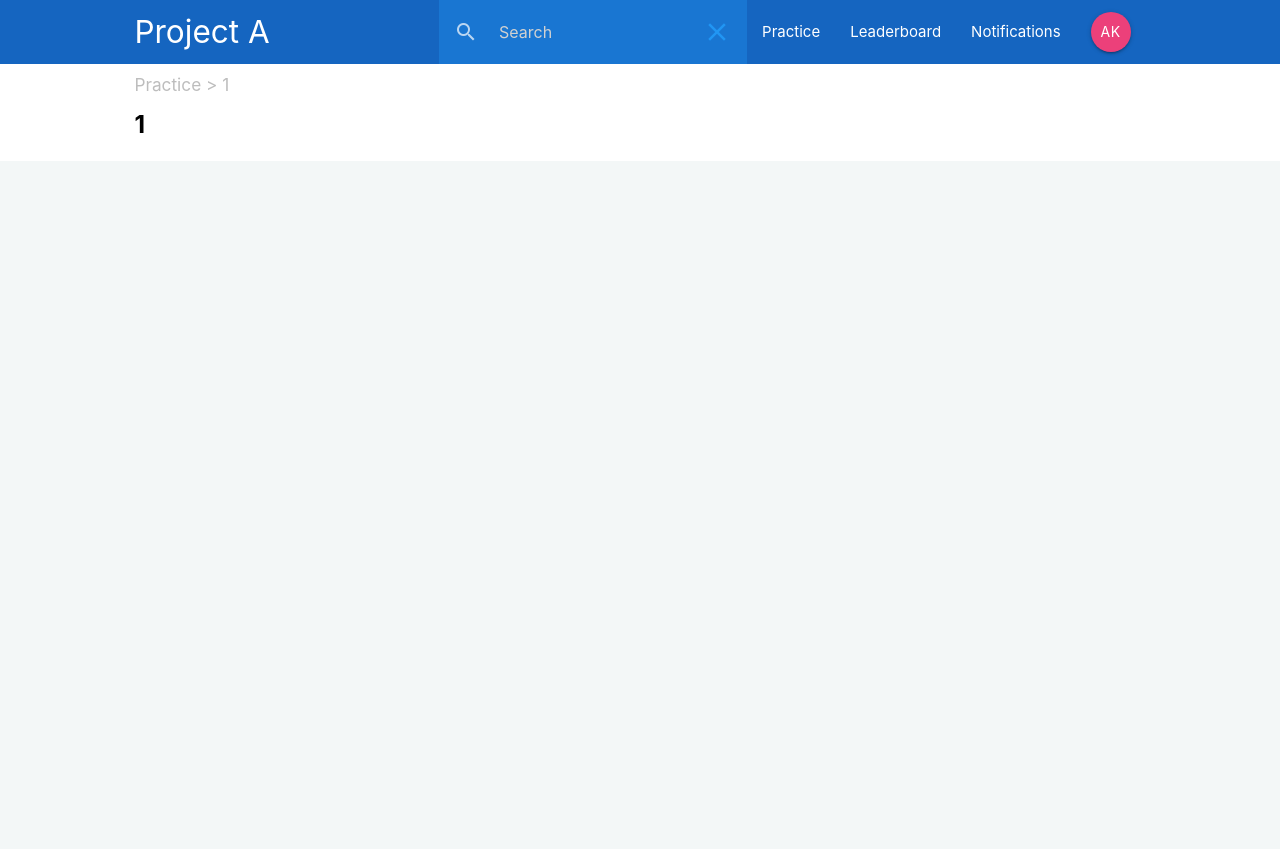
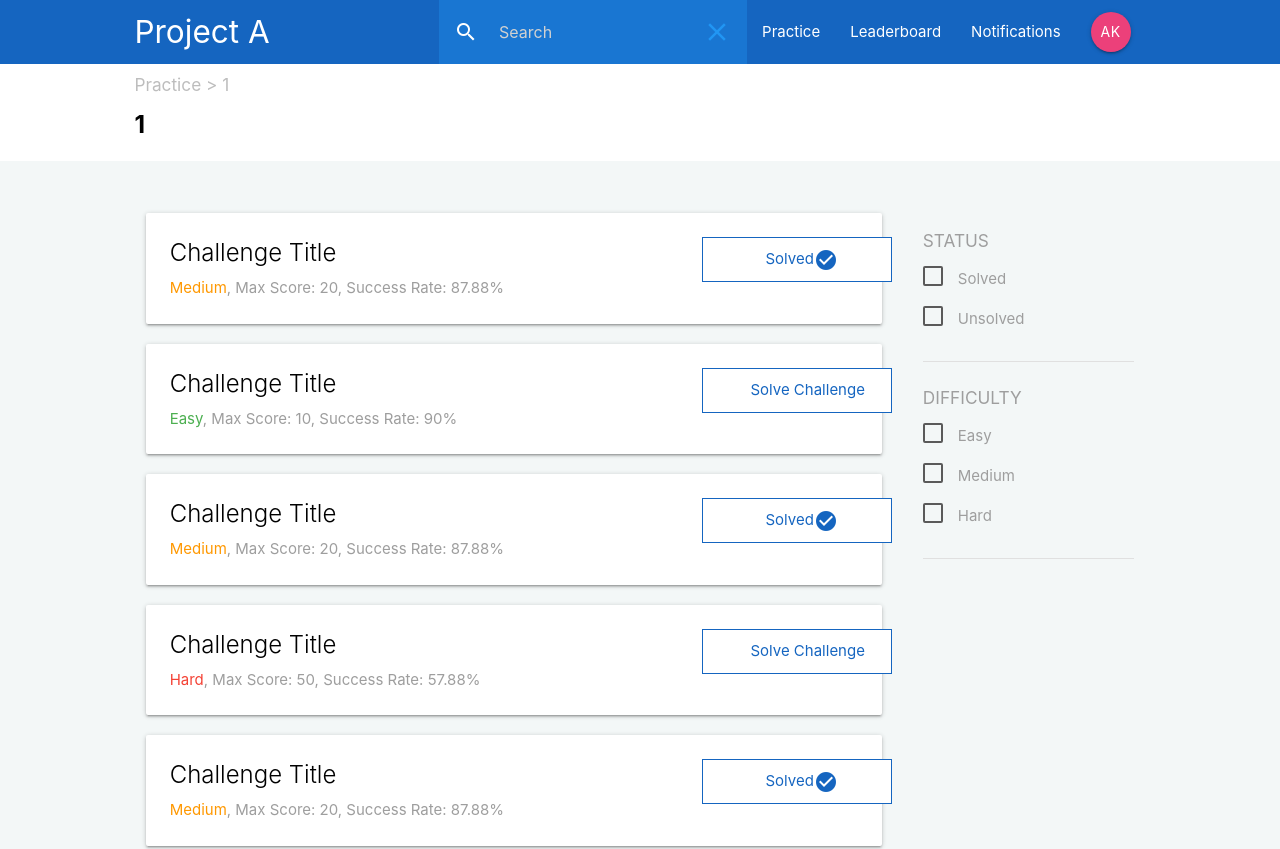
Before and after one commit to zlatan007/project-aptitude, a React (Create React App) app: page /domain/1 in a window 1280 px wide. Shown: the top 849 px of the page. Before the commit the page ends 800 px from the top, so only its background shows below. Built offline with nearby package versions, Linux system fonts and the light colour scheme.

Commit message:
Added Challenge Listings

```diff
--- a/public/index.html
+++ b/public/index.html
@@ -18,5 +18,7 @@
   <body>
     <noscript>You need to enable JavaScript to run this app.</noscript>
     <div id="root"></div>
+    <!-- Compiled and minified JavaScript -->
+    <script src="https://cdnjs.cloudflare.com/ajax/libs/materialize/1.0.0/js/materialize.min.js"></script>
   </body>
 </html>
--- a/src/components/domains/Domain.js
+++ b/src/components/domains/Domain.js
@@ -1,5 +1,6 @@
 import React from 'react';
 import Header from '../layouts/Header';
+import DomainContent from './DomainContent';
 
 function Domain(props){
     console.log(props.match.params.domain_name)
@@ -8,7 +9,7 @@ function Domain(props){
     return(
         <div>
             <Header pageLoc={pageLoc} pageName={pageName}/>
-
+            <DomainContent />
         </div>
     )
 }
--- /dev/null
+++ b/src/components/domains/DomainContent.js
@@ -0,0 +1,16 @@
+import React from 'react';
+import ChallengePane from '../layouts/ChallengePane';
+import FilterPane from '../layouts/FilterPane';
+
+function DomainContent(){
+    return(
+        <div className="container">
+            <div className="row">
+                <ChallengePane/>
+                <FilterPane/>
+            </div>
+        </div>
+    )
+}
+
+export default DomainContent;
--- /dev/null
+++ b/src/components/layouts/ChallengeList.js
@@ -0,0 +1,51 @@
+import React from 'react';
+import ChallengeTile from '../layouts/ChallengeTile';
+
+function ChallengeList(){
+    const titleTypeOne = {
+        "difficulty": "0.9",
+        "difficulty_name" : "Easy",
+        "challenge_title": "Challenge Title",
+        "max_score" : "10",
+        "success_rate": "90",
+        "status" : "unsolved"
+    }
+    const titleTypeTwo = {
+        "difficulty": "1.5",
+        "difficulty_name" : "Medium",
+        "challenge_title": "Challenge Title",
+        "max_score" : "20",
+        "success_rate": "87.88",
+        "status" : "solved"
+    }
+    const titleTypeThree = {
+        "difficulty": "3.0",
+        "difficulty_name" : "Hard",
+        "challenge_title": "Challenge Title",
+        "max_score" : "50",
+        "success_rate": "57.88",
+        "status" : "unsolved"
+    }
+    return(
+        <div>
+            <ChallengeTile challengeDetail={titleTypeTwo}/>
+            <ChallengeTile challengeDetail={titleTypeOne}/>
+            <ChallengeTile challengeDetail={titleTypeTwo}/>
+            <ChallengeTile challengeDetail={titleTypeThree}/>
+            <ChallengeTile challengeDetail={titleTypeTwo}/>
+            <ChallengeTile challengeDetail={titleTypeOne}/>
+            <ChallengeTile challengeDetail={titleTypeTwo}/>
+            <ChallengeTile challengeDetail={titleTypeThree}/>
+            <ChallengeTile challengeDetail={titleTypeTwo}/>
+            <ChallengeTile challengeDetail={titleTypeOne}/>
+            <ChallengeTile challengeDetail={titleTypeTwo}/>
+            <ChallengeTile challengeDetail={titleTypeThree}/>
+            <ChallengeTile challengeDetail={titleTypeTwo}/>
+            <ChallengeTile challengeDetail={titleTypeOne}/>
+            <ChallengeTile challengeDetail={titleTypeTwo}/>
+            <ChallengeTile challengeDetail={titleTypeThree}/>
+        </div>
+    )
+}
+
+export default ChallengeList;
--- /dev/null
+++ b/src/components/layouts/ChallengePane.js
@@ -0,0 +1,13 @@
+import React from 'react';
+import ChallengeList from './ChallengeList';
+
+function ChallengePane(){
+    return(
+        <div className="col s12 m9" style={{"paddingTop":"3rem"}}>
+            {/* <RecommendedChallenge /> */}
+            <ChallengeList />
+        </div>
+    )
+}
+
+export default ChallengePane;
--- /dev/null
+++ b/src/components/layouts/ChallengeTile.js
@@ -0,0 +1,50 @@
+import React from 'react';
+import {NavLink} from 'react-router-dom';
+
+function ChallengeTile(props){
+    const {challengeDetail} = props
+    const getDifficultyColor = (difficulty) =>{
+        if(difficulty === "Easy"){
+            return "green"
+        }
+        else if(difficulty === "Medium"){
+            return "orange"
+        }
+        else if (difficulty === "Hard"){
+            return "red"
+        }
+        else{
+            return "grey"
+        }
+    }
+    const getButtonText = (status) => {
+        if(status === "solved"){
+            return (
+                <div className="valign-wrapper center" style={{"paddingLeft":"33%"}}>
+                    <span>Solved</span><i className="material-icons">check_circle</i>
+                </div>
+            )
+        }
+        else{
+            return <span className="center" style={{"paddingLeft":"25%"}}>Solve Challenge</span>
+        }
+    }
+
+    return(
+        <NavLink to="#" className="black-text">
+            <div className="card hoverable">
+                <div className="card-content row">
+                    <div className="col s12 m9">
+                        <span className="card-title">{challengeDetail.challenge_title}</span>
+                        <p className="grey-text"><span className={getDifficultyColor(challengeDetail.difficulty_name)+"-text"}>{challengeDetail.difficulty_name}</span>, Max Score: {challengeDetail.max_score}, Success Rate: {challengeDetail.success_rate}%</p>
+                    </div>
+                    <div className="col s12 m3">
+                        <div className="white blue-text text-darken-3 valign-wrapper" style={{"width":"190px","height":"45px","border":"1px solid #1565c0"}}>{getButtonText(challengeDetail.status)}</div>
+                    </div>
+                </div>
+            </div>
+        </NavLink>
+    )
+}
+
+export default ChallengeTile;
--- /dev/null
+++ b/src/components/layouts/FilterPane.js
@@ -0,0 +1,53 @@
+import React from 'react';
+import '../../styles/FilterPane.css';
+
+function FilterPane(){
+    return(
+        <div className="col s12 m3 " style={{paddingLeft:"2rem","paddingTop":"3rem"}}>
+            <div className="section">
+                <h6 className="grey-text">STATUS</h6>
+                <form action="#" >
+                    <p >
+                    <label className="valign-wrapper">
+                        <input type="checkbox" className="filled-in checkbox-blue" style={{"height":"14px","width":"14px"}}/>
+                        <span>Solved</span>
+                    </label>
+                    </p>
+                    <p >
+                    <label className="valign-wrapper">
+                        <input type="checkbox" className="filled-in checkbox-blue" />
+                        <span>Unsolved</span>
+                    </label>
+                    </p>
+                </form>
+            </div>
+            <div className="divider"></div>
+            <div className="section">
+                <h6 className="grey-text">DIFFICULTY</h6>
+                <form action="#" >
+                    <p >
+                    <label className="valign-wrapper">
+                        <input type="checkbox" className="filled-in checkbox-blue" style={{"height":"14px","width":"14px"}}/>
+                        <span>Easy</span>
+                    </label>
+                    </p>
+                    <p >
+                    <label className="valign-wrapper">
+                        <input type="checkbox" className="filled-in checkbox-blue" />
+                        <span>Medium</span>
+                    </label>
+                    </p>
+                    <p >
+                    <label className="valign-wrapper">
+                        <input type="checkbox" className="filled-in checkbox-blue" />
+                        <span>Hard</span>
+                    </label>
+                    </p>
+                </form>
+            </div>
+            <div className="divider"></div>
+        </div>
+    )
+}
+
+export default FilterPane;
--- a/src/components/layouts/SignedInLinks.js
+++ b/src/components/layouts/SignedInLinks.js
@@ -47,7 +47,7 @@ function SignedInLinks(props){
                         <form>
                         <div className="input-field">
                             <input id="search" type="search" placeholder="Search" required/>
-                            <label className="label-icon" htmlFor="search"><i className="material-icons">search</i></label>
+                            <label className="label-icon" htmlFor=""><i className="material-icons">search</i></label>
                             <i className={"material-icons "+baseColor+"-text"}>close</i>
                         </div>
                         </form>
--- /dev/null
+++ b/src/styles/FilterPane.css
@@ -0,0 +1,7 @@
+.checkbox-blue[type="checkbox"].filled-in:checked+span:not(.lever):after{
+    border: 2px solid #1565c0;
+    background-color: #1565c0;
+}
+/* input[type="checkbox"] {
+    transform: scale(2) !important;
+} */
```
